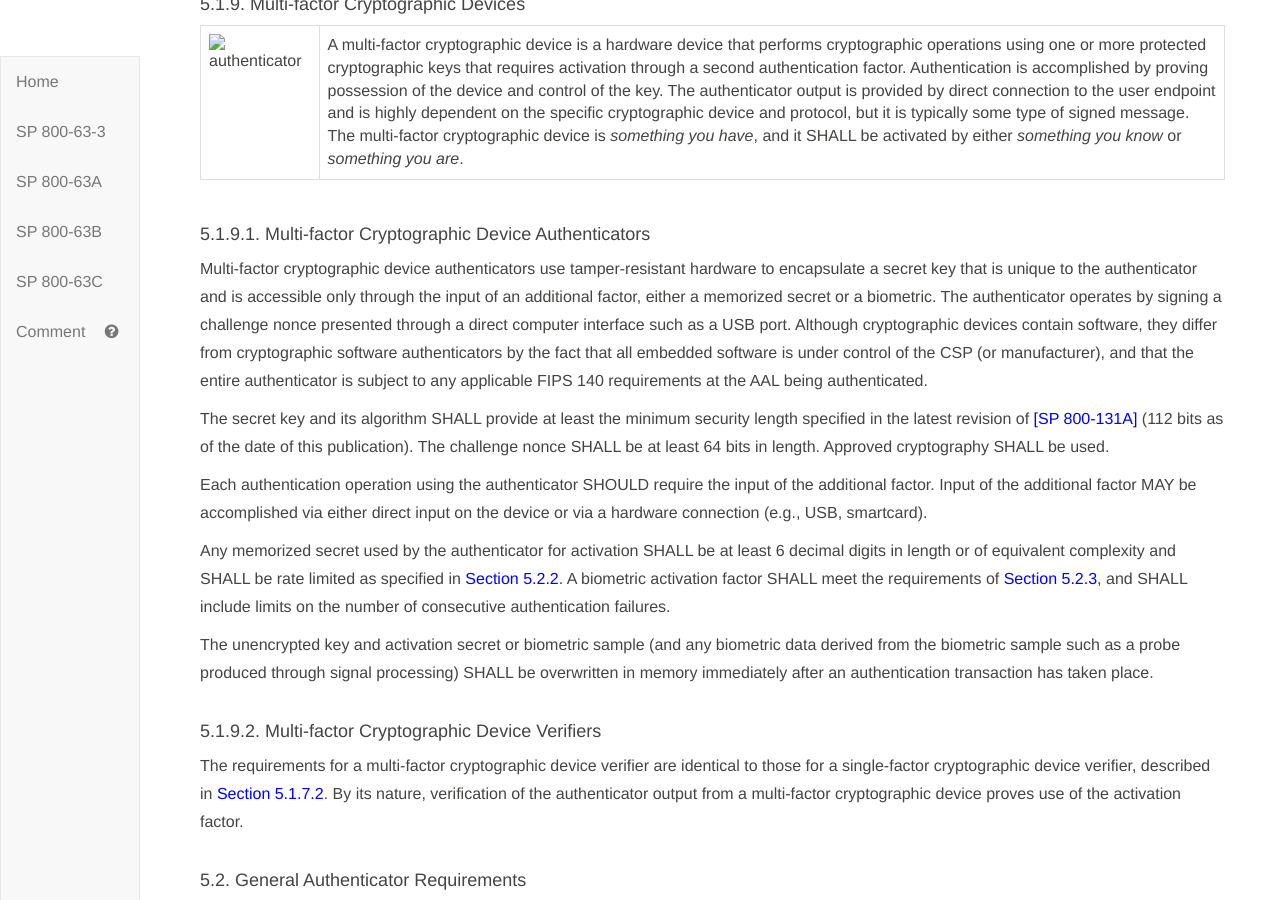
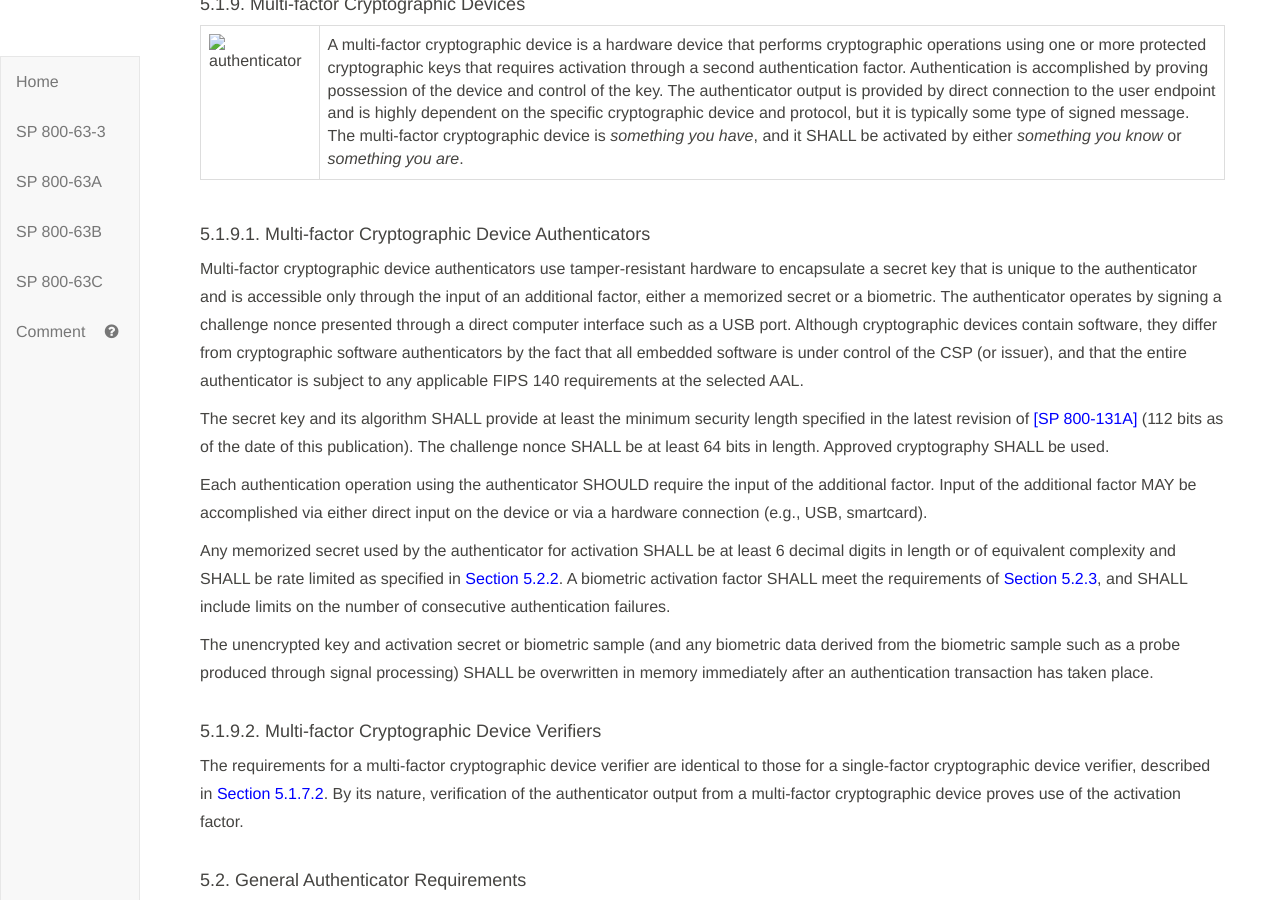
Before and after one commit to usnistgov/800-63-3, a Jekyll site: the page built from sp800-63b/sec5_authenticators.md, in a window 1280 px wide and 900 px high, scrolled down 9880 px. Built offline with Jekyll 4.4.1, drawn with Linux system fonts in a browser that asks for light colours; our own code applies the rules of GitHub Pages for plain Markdown files.

Commit message:
Clarify MF crypto device authenticator requirements. Closes 853.

```diff
--- a/sp800-63b/sec5_authenticators.md
+++ b/sp800-63b/sec5_authenticators.md
@@ -307,7 +307,7 @@ The requirements for a multi-factor cryptographic software verifier are identica
 
 #### 5.1.9.1. Multi-factor Cryptographic Device Authenticators
 
-Multi-factor cryptographic device authenticators use tamper-resistant hardware to encapsulate a secret key that is unique to the authenticator and is accessible only through the input of an additional factor, either a memorized secret or a biometric.  The authenticator operates by signing a challenge nonce presented through a direct computer interface such as a USB port.  Although cryptographic devices contain software, they differ from cryptographic software authenticators by the fact that all embedded software is under control of the CSP (or manufacturer), and that the entire authenticator is subject to any applicable FIPS 140 requirements at the AAL being authenticated.
+Multi-factor cryptographic device authenticators use tamper-resistant hardware to encapsulate a secret key that is unique to the authenticator and is accessible only through the input of an additional factor, either a memorized secret or a biometric.  The authenticator operates by signing a challenge nonce presented through a direct computer interface such as a USB port.  Although cryptographic devices contain software, they differ from cryptographic software authenticators by the fact that all embedded software is under control of the CSP (or issuer), and that the entire authenticator is subject to any applicable FIPS 140 requirements at the selected AAL.
 
 The secret key and its algorithm SHALL provide at least the minimum security length specified in the latest revision of [[SP 800-131A]](#SP800-131A) (112 bits as of the date of this publication). The challenge nonce SHALL be at least 64 bits in length. Approved cryptography SHALL be used.
 
```
